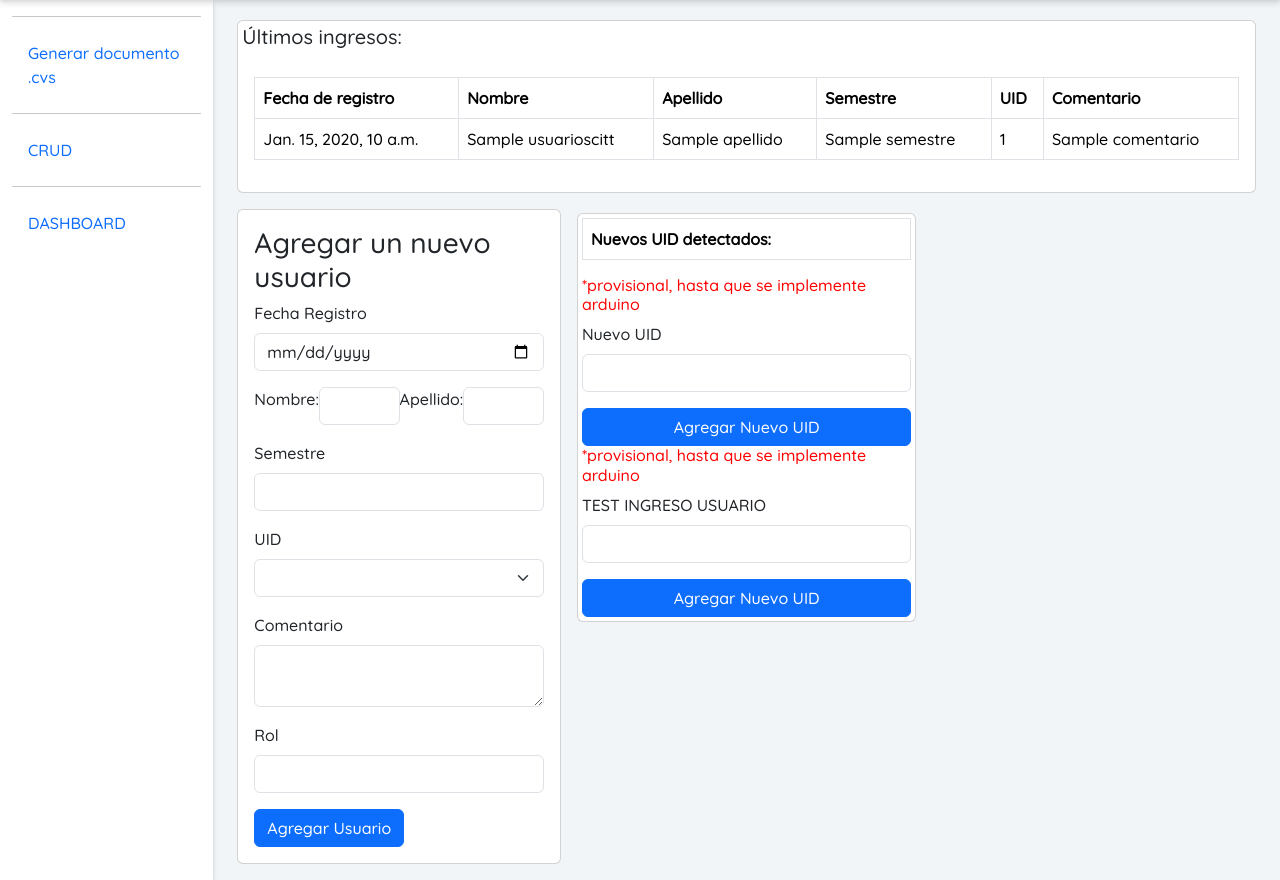
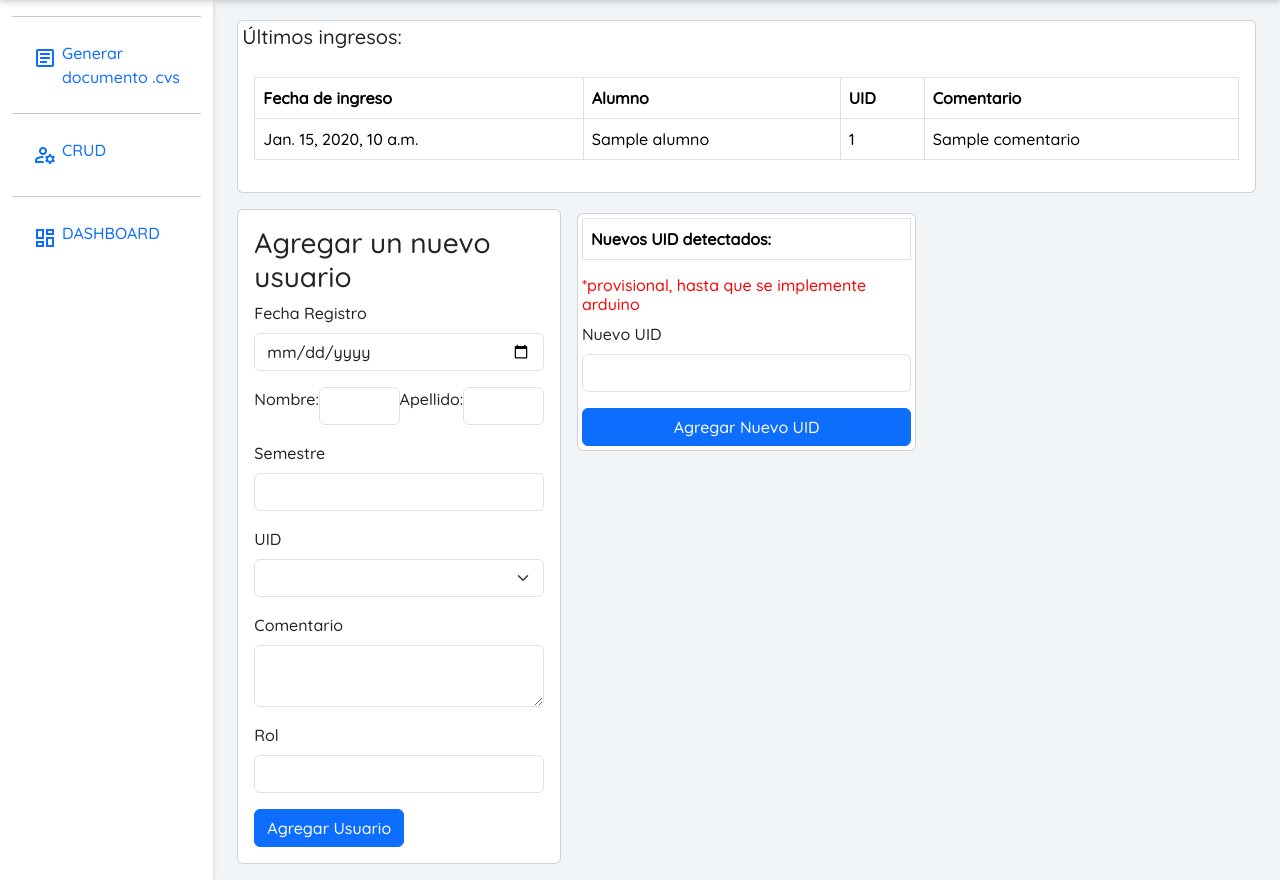
Before and after one commit to javiesp/citt_pass, a Django app: page / in a window 1280 px wide. Shown: the part 56-936 px from the top of the page. Run offline with Django 4.2, Linux system fonts and the light colour scheme; tables that the repository leaves empty hold one stand-in row (values such as "Sample post"); a database or web service that is not in the repository returns one stand-in record (values such as "Sample title"); lists and menus that the app fills with data are empty.

Commit message:
update front & fix views

```diff
--- a/cittPassProj/cittPassApp/templates/main.html
+++ b/cittPassProj/cittPassApp/templates/main.html
@@ -10,6 +10,8 @@
     <link href="https://cdn.jsdelivr.net/npm/bootstrap@5.3.2/dist/css/bootstrap.min.css" rel="stylesheet" integrity="sha384-T3c6CoIi6uLrA9TneNEoa7RxnatzjcDSCmG1MXxSR1GAsXEV/Dwwykc2MPK8M2HN" crossorigin="anonymous">
     <script src="https://cdn.jsdelivr.net/npm/bootstrap@5.3.2/dist/js/bootstrap.bundle.min.js" integrity="sha384-C6RzsynM9kWDrMNeT87bh95OGNyZPhcTNXj1NW7RuBCsyN/o0jlpcV8Qyq46cDfL" crossorigin="anonymous"></script>
     <link rel="stylesheet" href="{% static 'style.css' %}">
+    <!-- google fonts -->
+    <link rel="stylesheet" href="https://fonts.googleapis.com/css2?family=Material+Symbols+Outlined:opsz,wght,FILL,GRAD@20..48,100..700,0..1,-50..200" />
 </head>
 <body class="h-100">
 
@@ -33,19 +35,28 @@
                     <ul class="nav flex-column">
                         <hr class="rounded">
                         <li class="nav-item">
-                            <a class="nav-link active" href="#">
+                            <a class="nav-link active d-flex" href="#">
+                                <span class="material-symbols-outlined" style="margin: 5px;">
+                                    article
+                                </span>
                                 Generar documento .cvs
                             </a>
                         </li>
                         <hr class="rounded">
                         <li class="nav-item">
-                            <a class="nav-link" href="#">
+                            <a class="nav-link active d-flex" href="#">
+                                <span class="material-symbols-outlined" style="margin: 5px;">
+                                    manage_accounts
+                                </span>
                                 CRUD
                             </a>
                         </li>
                         <hr class="rounded">
                         <li class="nav-item">
-                            <a class="nav-link" href="#">
+                            <a class="nav-link active d-flex" href="#">
+                                <span class="material-symbols-outlined" style="margin: 5px;">
+                                    dashboard
+                                </span>
                                 DASHBOARD
                             </a>
                         </li>
@@ -65,10 +76,8 @@
                                     <table class="table table-bordered">
                                         <thead>
                                             <tr>
-                                                <th>Fecha de registro</th>
-                                                <th>Nombre</th>
-                                                <th>Apellido</th>
-                                                <th>Semestre</th>
+                                                <th>Fecha de ingreso</th>
+                                                <th>Alumno</th>
                                                 <th>UID</th>
                                                 <th>Comentario</th>
                                             </tr>
@@ -77,10 +86,8 @@
                                             {% for documento in documentos %}
                                                 <tr>
                                                     <!-- Mostrar los datos del documento en la tabla -->
-                                                    <td>{{ documento.fecha_registro }}</td>
-                                                    <td>{{ documento.nombre }}</td>
-                                                    <td>{{ documento.apellido }}</td>
-                                                    <td>{{ documento.semestre }}</td>
+                                                    <td>{{ documento.fecha_ingreso}}</td>
+                                                    <td>{{ documento.alumno }}</td>
                                                     <td>{{ documento.UID }}</td>
                                                     <td>{{ documento.comentario }}</td>
                                                 </tr>
@@ -146,12 +153,6 @@
                                     <input class="form-control" name="nuevoUID" id="nuevoUID" aria-describedby="nuevoUID">
                                 </div>
                                 <button class="btn btn-primary" onclick="agregarNuevoUid()">Agregar Nuevo UID</button>
-                                <div class="mb-3">
-                                    <h6 style="color: red;">*provisional, hasta que se implemente arduino</h6>
-                                    <label for="nuevoIngreso" class="form-label">TEST INGRESO USUARIO</label>
-                                    <input class="form-control" name="nuevoIngreso" id="nuevoIngreso" aria-describedby="nuevoIngreso">
-                                </div>
-                                <button class="btn btn-primary" onclick="agregarNuevoIngreso()">Agregar Nuevo UID</button>
                             </div>
                         </div>
                 </div>
--- a/cittPassProj/cittPassApp/views.py
+++ b/cittPassProj/cittPassApp/views.py
@@ -13,10 +13,13 @@ def main(request):
     # Conexión a la base de datos de MongoDB
     client = MongoClient('mongodb+srv://javiesp:Ja22041982@cluster0.yuojwoc.mongodb.net/')
     db = client['cittpass']
-    coleccionUsuario = db["UsuariosCitt"]
+    coleccionUsuario = db["ingresoUsuario"]
 
     # Obtener documentos de la colección
-    documentos = coleccionUsuario.find().sort("fecha_registro", pymongo.DESCENDING).limit(5)
+    documentos = coleccionUsuario.find().sort("fecha_ingreso", pymongo.DESCENDING).limit(5)
+
+    print(documentos)
+    ##cant_ingresos = dict(zip(documentos,map(lambda x:documentos.count(x), documentos)))
 
     # Pasar los documentos al contexto de la plantilla
     context = {'documentos': documentos}
@@ -34,7 +37,7 @@ def add_nuevo_ingreso(uid, nombre, apellido):
     ingresoUsuario = {
             "fecha_ingreso" : fecha_de_hoy,
             "UID" : uid,
-            "Alumno: " : nombre + apellido,
+            "alumno: " : nombre + ' ' + apellido,
             "comentario" : "Hola Mundo"
         }
 
```
